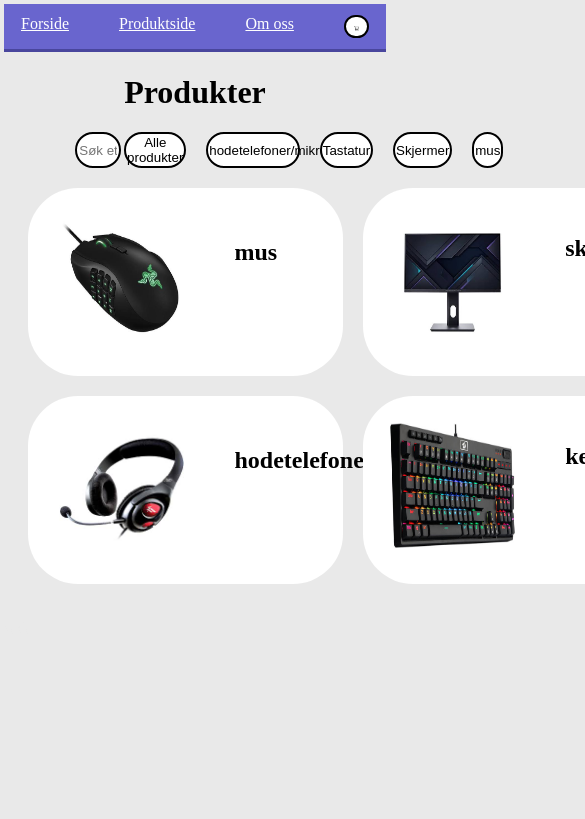
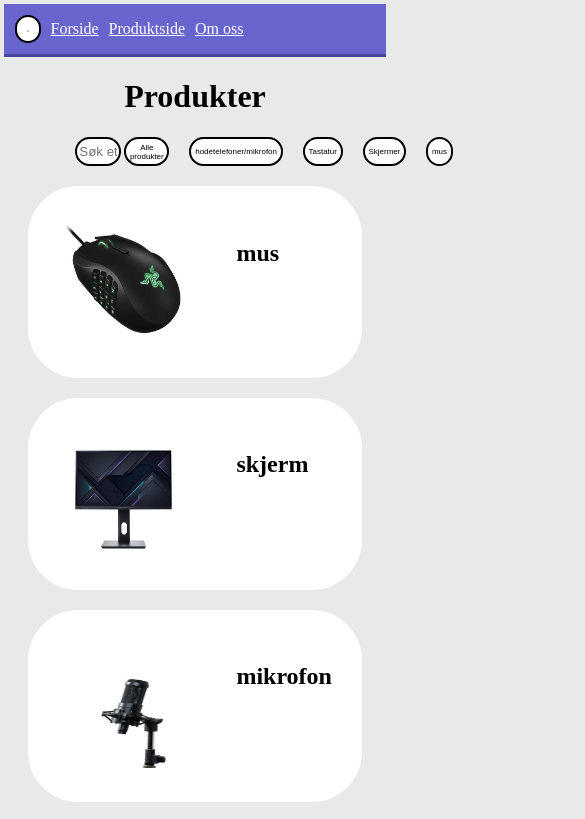
Before and after one commit to pixl0u/im-oppgaver, a plain HTML site: page uke_42/produktside.html in a window 390 px wide. Shown: the top 819 px of the page, 585 px wide, since content can reach past the window. Drawn offline with Linux system fonts and the light colour scheme.

Commit message:
nå funker nettsiden når den er liten

```diff
--- a/uke_42/Prosjekt-nettbutikk.js
+++ b/uke_42/Prosjekt-nettbutikk.js
@@ -68,7 +68,7 @@ for (produkt of liste) {
     produkt_cont.insertAdjacentHTML('beforeend', `
             <div id="box${produkt.id}" class="box">
                 <div class="produktkort">
-                    <div class="ting">
+                    <div class="ting" tabindex="0">
                         <img src="${produkt.img}" alt="${produkt.navn}">
                         <h2>${produkt.navn}</h2>
                     </div>
@@ -117,9 +117,12 @@ function regnTotal() {
 
 for (produkt of produkter){
 
+
+
     prod.insertAdjacentHTML('beforeend', `
     <label for="hand${produkt.id}" id="ding${produkt.id}">${produkt.navn}:</label>
     <input type="number" id="hand${produkt.id}" name="hand${produkt.id}" min="0">
+    <button id="slett">slett fra handlekurven</button>
     `);
     hand[produkt.id] = document.getElementById('hand'+produkt.id);
     ding[produkt.id] = document.getElementById('ding'+produkt.id);
@@ -131,6 +134,10 @@ for (produkt of produkter){
     ting[nummers] = Number(hand[nummers].value);
     console.log(ting[nummers]);
     regnTotal()
+
+
+
+
     });
 }
 let kurvApen = true;
@@ -181,7 +188,6 @@ filterKnapper.forEach(knapp => {
     if (kategori === "alle") {
         visProdukter(produkter);
         console.log('aaaaaaa');
-
     }
 
     else {
@@ -191,12 +197,7 @@ filterKnapper.forEach(knapp => {
     visProdukter(filtrerteProdukter);
 
 }});
-
 });
-
-
-
-
 
 const skrift = document.getElementById('skrift')
 
--- a/uke_42/produktside.html
+++ b/uke_42/produktside.html
@@ -10,12 +10,12 @@
 <body>
 
     <nav>
-
+        <button id="kurv" onclick="handle()"><img src="img/shopping-cart.png" alt="cart"></button>
         <a href="index.html">Forside</a>
         <a href="produktside.html">Produktside</a>
         <a href="om_oss.html">Om oss</a>
 
-        <button id="kurv" onclick="handle()"><img src="img/shopping-cart.png" alt="cart"></button>
+
 
 
 
--- a/uke_42/style.css
+++ b/uke_42/style.css
@@ -20,6 +20,7 @@ nav{
     justify-content: center;
     border-bottom-color: rgb(73, 70, 157);
     border-bottom-style: solid;
+    align-items: center;
 }
 
 img{
@@ -172,6 +173,7 @@ width: 10%;
 border-color: black;
 border-style: solid;
 border-radius: 25px;
+text-align: center;
 }
 
 #filterKnapper{
@@ -186,3 +188,33 @@ border-radius: 25px;
     width: 125px;
     height: 125px;
 }
+
+
+
+@media only screen and (max-width: 1200px) {
+    .grid {
+    display: grid;
+    grid-template-columns: repeat(1, 1fr);
+    gap: 20px;
+    padding: 20px;
+}
+
+nav{
+    display: flex;
+    background-color: rgb(105, 101, 206);
+    padding: 3%;
+    gap: 10px;
+    margin-left: -1%;
+    margin-right: -1%;
+    margin-top: -1%;
+    justify-content: flex-start;
+    border-bottom-color: rgb(73, 70, 157);
+    border-bottom-style: solid;
+}
+
+button{
+    font-size: 50%;
+    padding: 2%;
+}
+
+}
```
